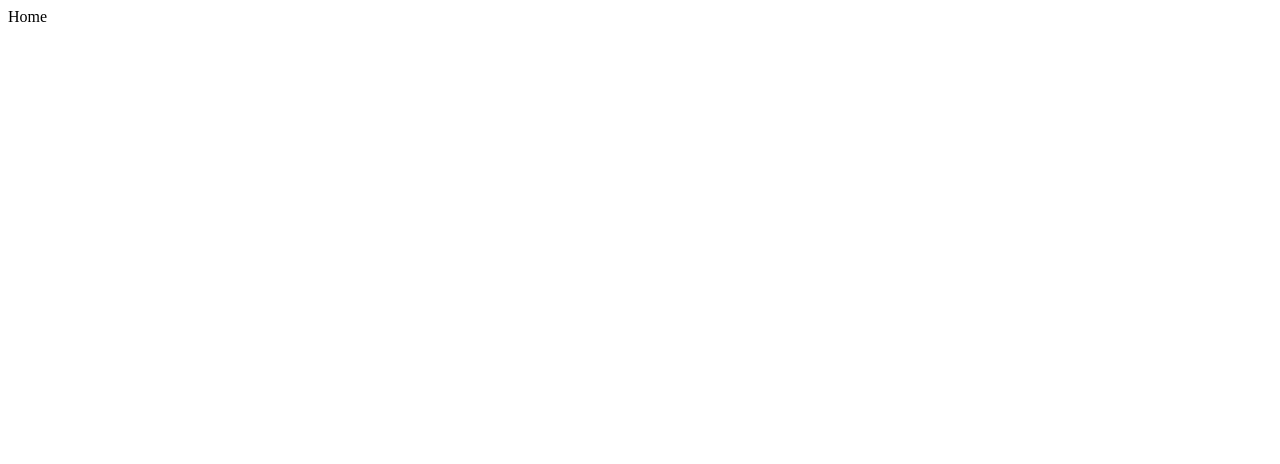
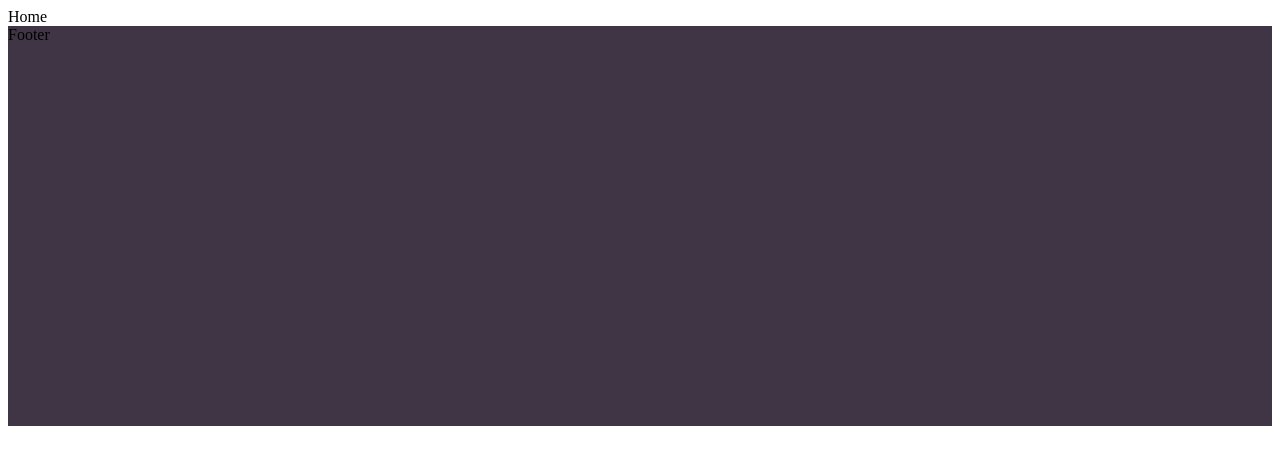
Before and after one commit to tomhughes87/icecream_shop, a React (Create React App) app: page / in a window 1280 px wide. Shown: the top 464 px of the page. Built offline with nearby package versions, Linux system fonts and the light colour scheme.

Commit message:
place footer compo outside of the router

```diff
--- a/src/Application.tsx
+++ b/src/Application.tsx
@@ -1,20 +1,21 @@
 import React from 'react'
 import { BrowserRouter, Route, Routes } from 'react-router-dom'
+import Footer from './components/Footer'
 import About from './pages/About'
 import Home from './pages/Home'
 
 export default function Application() {
   return (
+<>
     <BrowserRouter>
         <Routes>
             <Route path='/' element={<Home/>}/>
             <Route path='/about' element={<About/>}/>
 
         </Routes>
-
-
     </BrowserRouter>
-
+    <Footer/>
+    </>
 
   )
 }
```
